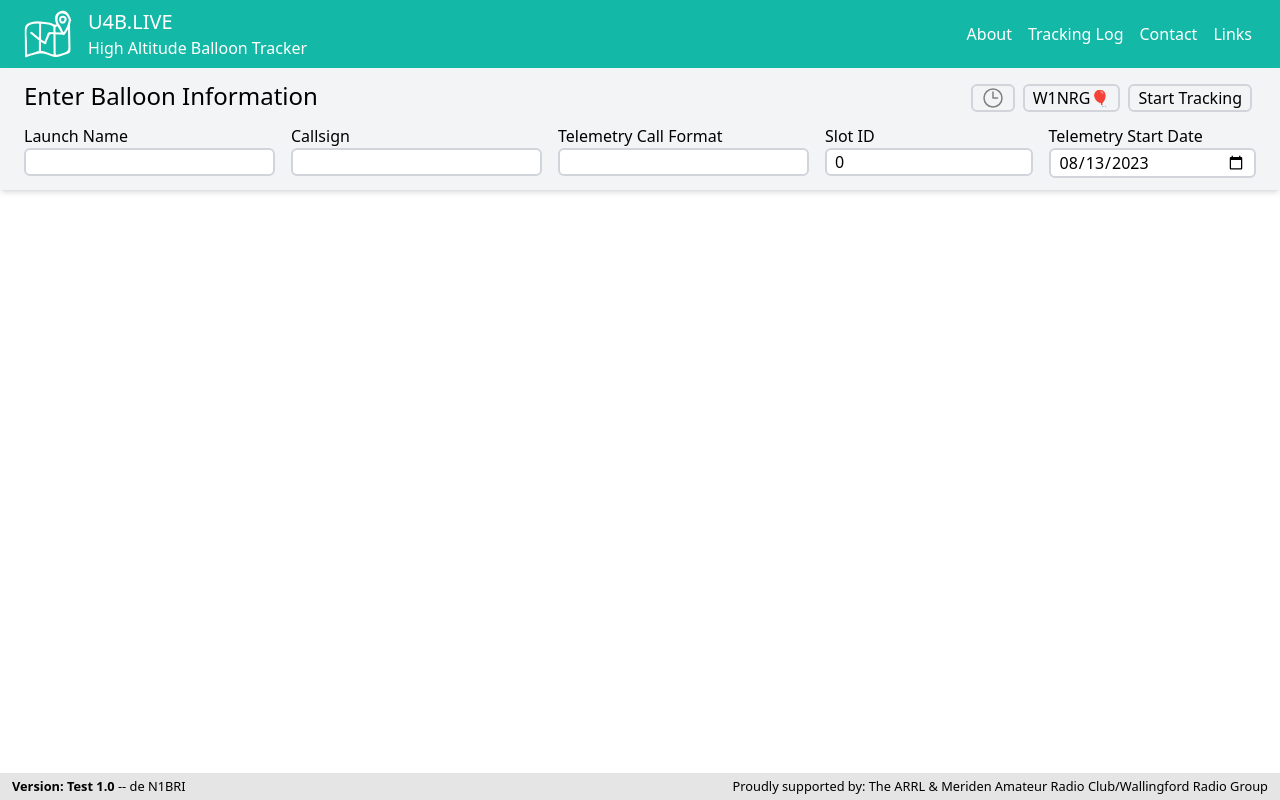
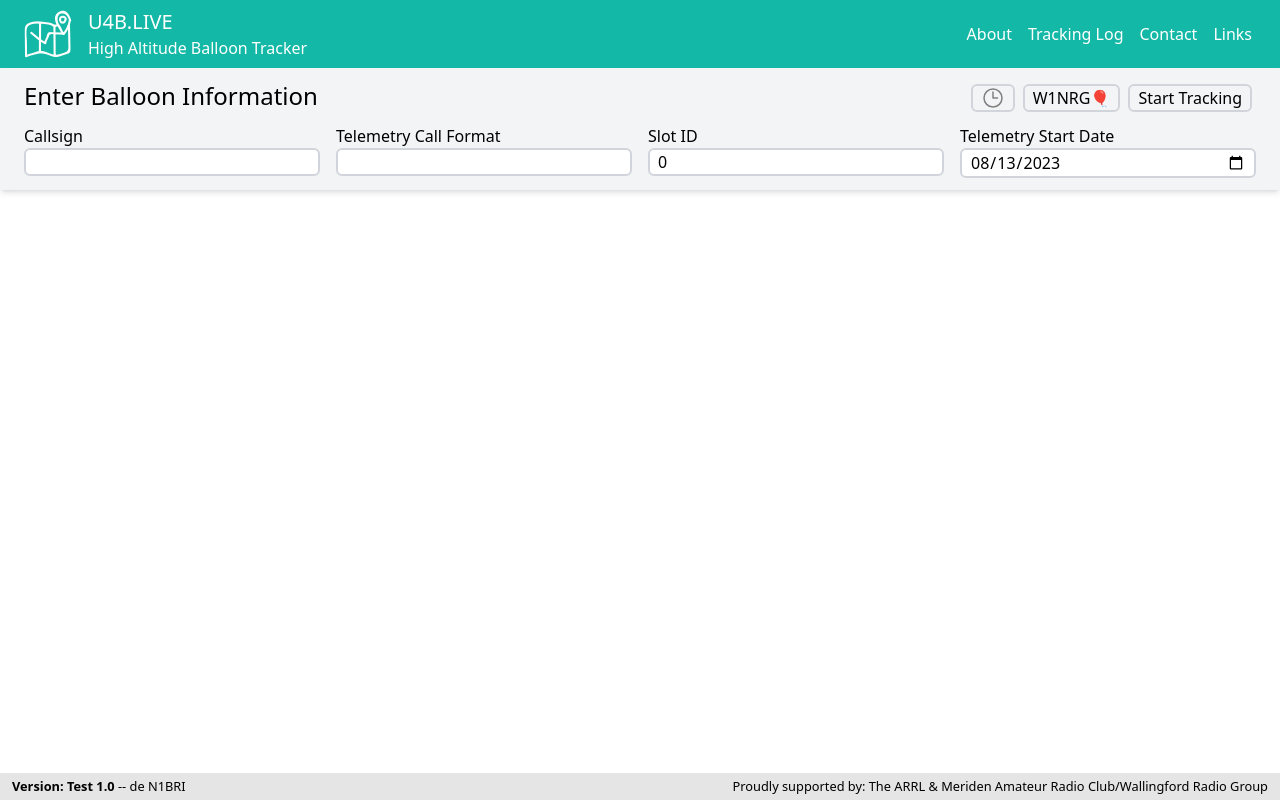
Before and after one commit to N1BRI/U4B_Balloon_Tracker, a SvelteKit app: page / in a window 1280 px wide. Built offline with nearby package versions, Linux system fonts and the light colour scheme.

Commit message:
save before form change

```diff
--- a/src/components/BalloonConfigForm.svelte
+++ b/src/components/BalloonConfigForm.svelte
@@ -1,7 +1,5 @@
 <script>
-	import { error } from '@sveltejs/kit';
 	import { createEventDispatcher } from 'svelte';
-	let isTracking = false;
 	/**
 	 * @type import("../routes/$types").ActionData
 	 */
@@ -14,11 +12,9 @@
 	const handleToggleTimerClick = () => {
 		dispatch('toggleTimerClicked', {});
 	};
-
-
 </script>
 
-<form class="flex flex-col bg-gray-100 shadow-md" method="POST">
+<form class="flex flex-col bg-gray-100 shadow-md" method="POST" action="?/balloon">
 	<div class="flex justify-between pt-3">
 		<h1 class="text-2xl px-6">Enter Balloon Information</h1>
 		<div class="flex flex-wrap justify-between mr-6">
@@ -42,11 +38,13 @@
 					/>
 				</svg>
 			</button>
-			<button
-				on:click|preventDefault
-				class="rounded-md border-2 border-solid border-gray-300 px-2 m-1 transition ease-in-out hover:bg-slate-200 duration-300"
-				>W1NRG🎈</button
-			>
+			<form action="?/w1nrg" method="POST">
+				<button
+
+					class="rounded-md border-2 border-solid border-gray-300 px-2 m-1 transition ease-in-out hover:bg-slate-200 duration-300"
+					>W1NRG🎈</button
+				>
+			</form>
 			<button
 				class="rounded-md border-2 border-solid border-gray-300 px-2 m-1 transition ease-in-out hover:bg-slate-200 duration-300"
 				>Start Tracking</button
@@ -54,25 +52,14 @@
 		</div>
 	</div>
 	<div class="flex flex-wrap justify-between flex-1 pb-1 px-4">
-		<div class="p-2 flex flex-col flex-1">
-			<label for="callsign">Launch Name</label>
-			<input
-				value={form?.formData.launchName ?? ''}
-				type="text"
-				name="launchName"
-				class="px-2 rounded-md border-2 border-solid border-gray-300"
-			/>
-			{#if form?.errors?.launchName}
-				<small class="text-red-600">{form?.errors?.launchName}</small>
-			{/if}
-		</div>
+
 		<div class="p-2 flex flex-col flex-1">
 			<label for="callsign">Callsign</label>
 			<input
 				value={form?.formData.callsign ?? ''}
 				type="text"
 				name="callsign"
-				class="px-2 rounded-md border-2 border-solid border-gray-300"
+				class="px-2 rounded-md border-2 border-solid border-gray-300 max-w-sm"
 			/>
 			{#if form?.errors?.callsign}
 				<small class="text-red-600">{form?.errors?.callsign}</small>
@@ -84,7 +71,7 @@
 				value={form?.formData.telCallFormat ?? ''}
 				type="text"
 				name="telCallFormat"
-				class="px-2 rounded-md border-2 border-solid border-gray-300"
+				class="px-2 rounded-md border-2 border-solid border-gray-300 max-w-sm"
 			/>
 			{#if form?.errors?.telCallFormat}
 				<small class="text-red-600">{form?.errors?.telCallFormat}</small>
@@ -102,7 +89,7 @@
 				min="0"
 				type="number"
 				name="slotId"
-				class="px-2 rounded-md border-2 border-solid border-gray-300"
+				class="px-2 rounded-md border-2 border-solid border-gray-300 max-w-sm"
 			/>
 			{#if form?.errors?.slotId}
 				<small class="text-red-600">{form?.errors?.slotId}</small>
@@ -115,7 +102,7 @@
 					new Date().toISOString().slice(0, 10)}
 				type="date"
 				name="startDate"
-				class="px-2 rounded-md border-2 border-solid border-gray-300"
+				class="px-2 rounded-md border-2 border-solid border-gray-300 max-w-sm"
 			/>
 			{#if form?.errors?.startDate}
 				<small class="text-red-600">{form?.errors?.startDate}</small>
--- a/src/models/BalloonConfigFormData.js
+++ b/src/models/BalloonConfigFormData.js
@@ -1,7 +1,6 @@
 /**
  * Represents decoded U4B Telemetry Data.
  * @typedef {Object} BalloonConfigFormData
- * @property {string} launchName
  * @property {string} callsign
  * @property {string} telCallFormat
  * @property {number} slotId
--- a/src/routes/+page.server.js
+++ b/src/routes/+page.server.js
@@ -3,16 +3,23 @@ import { z } from 'zod';
 import { fail, json } from '@sveltejs/kit';
 
 
+
+const w1nrg = {
+        callsign: 'W1NRG',
+        slotId: 6,
+        telCallFormat: '1_6',
+        startDate: new Date('08/26/2023')
+}
+
 const balloonConfigSchema = z.object({
     callsign: z.string().min(4).max(7).toUpperCase(),
     telCallFormat: z.string().regex(/^[0-9]_[0-9]$/, "Invalid format. Please ensure input is n_n where n=0-9"),
-    launchName: z.string().min(2).max(30),
     slotId: z.number().min(0).max(9),
     startDate: z.date().default(new Date())
 });
 
 export const actions = {
-    default: async ({ request }) => {
+    balloon: async ({ request }) => {
         const formData = await request.formData();
         const balloonConfigFormData = formDataToBalloonConfigFormData(formData);
         console.log(balloonConfigFormData);
@@ -27,6 +34,11 @@ export const actions = {
             return fail(400, { errors, formData: balloonConfigFormData });
 
         }
+    },
+    w1nrg: async ({ request }) =>{
+        console.log("called")
+        return { success: true, formData: w1nrg }
+
     }
 }
 
@@ -39,7 +51,6 @@ export const actions = {
  */
 function formDataToBalloonConfigFormData(formData) {
     return {
-        launchName: formData.get('launchName'),
         callsign: formData.get('callsign'),
         slotId: parseInt(formData.get('slotId')),
         telCallFormat: formData.get('telCallFormat'),
```
